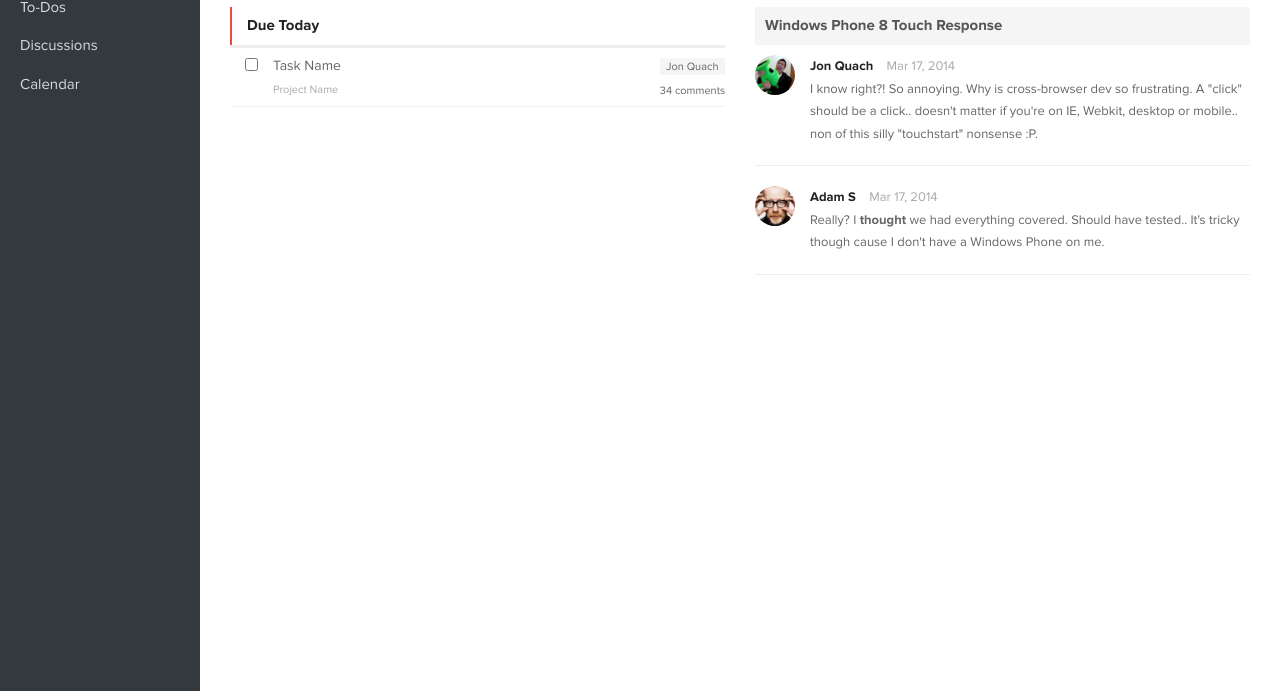
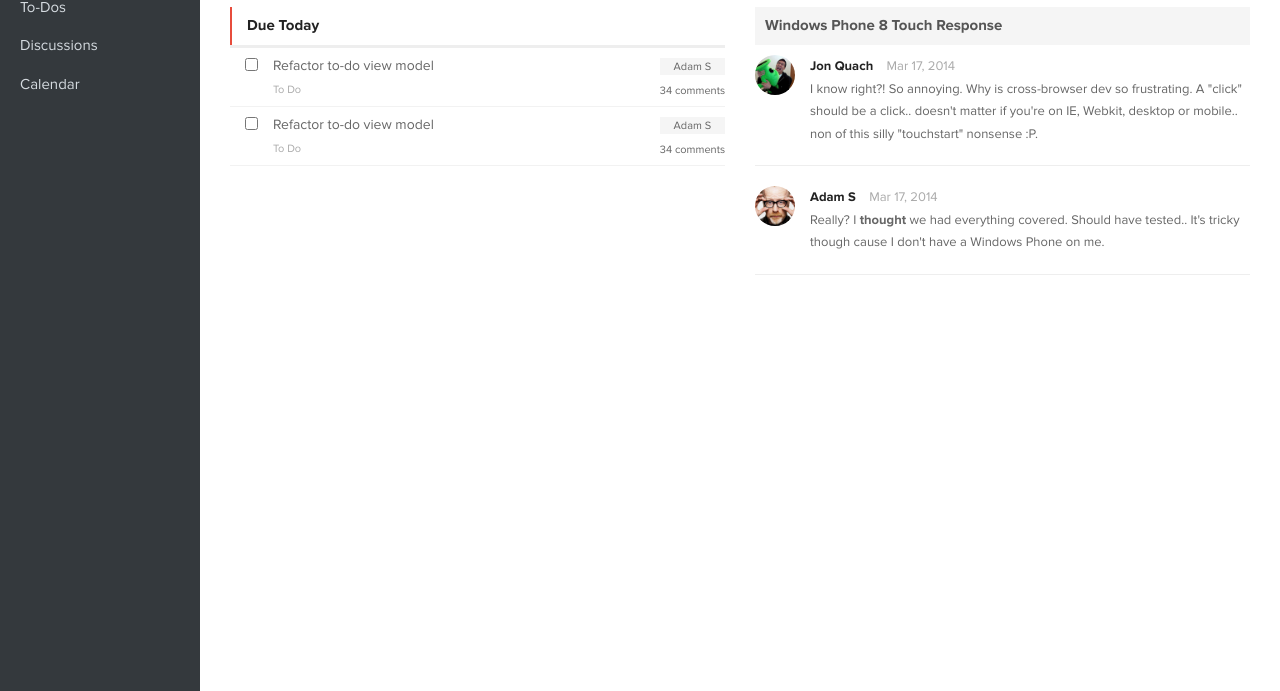
Before and after one commit to ItsJonQ/campsite, a website with bundled scripts: page index.html in a window 1280 px wide. Shown: the part 109-800 px from the top of the page. Built offline with nearby package versions, Linux system fonts and the light colour scheme.

Commit message:
Added extend method to collection constructor. Added sortable implementation to constructor models

```diff
--- a/index.html
+++ b/index.html
@@ -99,44 +99,7 @@
                             </header>
 
                             <!-- To-Do List -->
-                            <ul class="to-do-list" id="to-do-due-today">
-
-                                <!-- To-Do Task -->
-                                <li class="to-do-task">
-
-                                    <!-- To-Do Action -->
-                                    <div class="to-do-action">
-                                        <input type="checkbox" tabindex="-1" name="done">
-                                    </div>
-
-                                    <!-- To-Do Assigned -->
-                                    <div class="to-do-assigned">
-                                        <!-- Username -->
-                                        <div class="user-name">
-                                            <a href="#">Jon Quach</a>
-                                        </div>
-                                        <!-- Comment Count -->
-                                        <div class="comments">
-                                            <a href="#">34 comments</a>
-                                        </div>
-                                    </div>
-
-                                    <!-- To-Do Content -->
-                                    <div class="to-do-content">
-
-                                        <!-- To-Do Title -->
-                                        <header class="to-do-title">
-                                            <h5 class="title">Task Name</h5>
-                                        </header>
-
-                                        <!-- To-Do Meta -->
-                                        <div class="to-do-meta">
-                                            Project Name
-                                        </div>
-
-                                    </div>
-
-                                </li>
+                            <ul class="to-do-list" id="to-do-due-today" data-bind="template: { name: 'template-to-do-list', foreach: models }">
 
                             </ul>
 
@@ -237,6 +200,46 @@
     </section>
 
 
+    <script type="text/html" id="template-to-do-list">
+
+        <!-- To-Do Task -->
+        <li class="to-do-task">
+
+            <!-- To-Do Action -->
+            <div class="to-do-action">
+                <input type="checkbox" tabindex="-1" name="done">
+            </div>
+
+            <!-- To-Do Assigned -->
+            <div class="to-do-assigned">
+                <!-- Username -->
+                <div class="user-name">
+                    <a href="#" data-bind="text: attributes.assigned"></a>
+                </div>
+                <!-- Comment Count -->
+                <div class="comments">
+                    <a href="#">34 comments</a>
+                </div>
+            </div>
+
+            <!-- To-Do Content -->
+            <div class="to-do-content">
+
+                <!-- To-Do Title -->
+                <header class="to-do-title">
+                    <h5 class="title" data-bind="text: attributes.title"></h5>
+                </header>
+
+                <!-- To-Do Meta -->
+                <div class="to-do-meta" data-bind="text: attributes.project">
+                </div>
+
+            </div>
+
+        </li>
+
+    </script>
+
 
 
 
--- a/js/app.js
+++ b/js/app.js
@@ -8,6 +8,6 @@
 
 // Requiring the ToDo collecton
 
-window.a = new ToDos();
+window.a = new ToDos({ el: '#to-do-due-today' });
 
 console.log(a);
--- a/js/models/model.ToDo.js
+++ b/js/models/model.ToDo.js
@@ -22,6 +22,8 @@
             this.attributes = _.extend(this.attributes, attributes);
         }
 
+        // Returning the model
+        return this;
 
     };
 
--- a/public/js/main.js
+++ b/public/js/main.js
@@ -9,7 +9,7 @@
 
 // Requiring the ToDo collecton
 
-window.a = new ToDos();
+window.a = new ToDos({ el: '#to-do-due-today' });
 
 console.log(a);
 },{"./collections/collection.ToDos":2,"./utils/utils.test":5}],2:[function(require,module,exports){
@@ -25,7 +25,7 @@
 var ToDos;
 
 // Creating the collection constructor
-ToDos = function() {
+ToDos = function(attributes) {
 
     // Defining the array collection to store models
     this.models = [];
@@ -33,13 +33,30 @@
     // Defining the location where data will be fetched from
     this.fetch = fetch.toDo;
 
+    // Defining the el of the collection
+    this.el = null;
+
+    // Defining the cached $el, based on el
+    this.$el = null;
+
     // Defining the initialize method
-    this.initialize = function() {
+    this.initialize = function(attributes) {
 
         var self = this;
 
+        // Set the attributes if defined
+        if(attributes && typeof attributes === 'object') {
+            self = _.extend(self, attributes);
+        }
+
+        // Defining and setting the $El for the collection
+        self.set$el();
+
         // Fetch the data
         this.fetch(function(data) {
+
+            // Return false if data is not defined
+            if(!data) return false;
 
             // Define todo items from the data
             var todos = data.todos;
@@ -56,19 +73,24 @@
                 });
 
                 // Adding the todo task to the models array
-                self.add(todo);
+                self.add.call(self, todo);
 
             }
 
+            // knockout bind this collection
+            ko.applyBindings(self);
+
+            self.makeSortable.call(self);
+
             // Returning the collection
-            return this;
+            return self;
 
         });
 
     };
 
     // Firing the init method on creation of the collection
-    this.initialize();
+    this.initialize(attributes);
 
 };
 
@@ -82,6 +104,33 @@
 
     // Returning the collection
     return this;
+};
+
+ToDos.prototype.set$el = function() {
+
+    // Return the $el if it has already been set
+    if(this.$el) return this.$el;
+
+    // Set the $el if applicable
+    if(this.$el === null && this.el) this.$el = $(this.el);
+
+    // Return false if the $el is not valid
+    if(!this.$el) return false;
+
+    return this;
+
+};
+
+// fn: Method to allow jQuery UI sortable for list
+ToDos.prototype.makeSortable = function() {
+
+    // Return false if the todo list in empty
+    if(!this.models.length && !this.$el) return false;
+
+    this.$el.sortable().disableSelection();
+
+    return this;
+
 };
 
 // Exporting the collection
@@ -111,6 +160,8 @@
             this.attributes = _.extend(this.attributes, attributes);
         }
 
+        // Returning the model
+        return this;
 
     };
 
```
Also changed, not shown: js/collections/collection.ToDos.js (+54 -5 lines).
